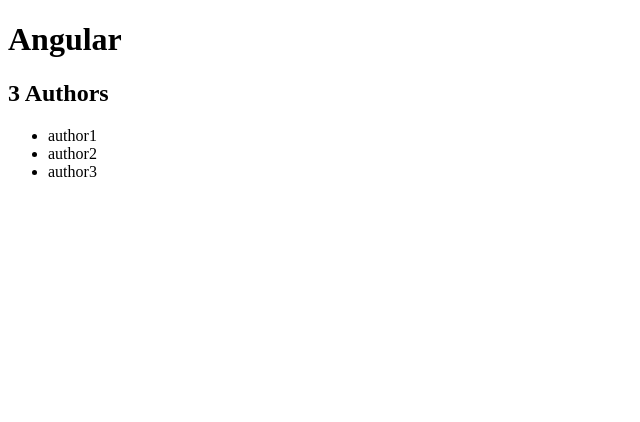
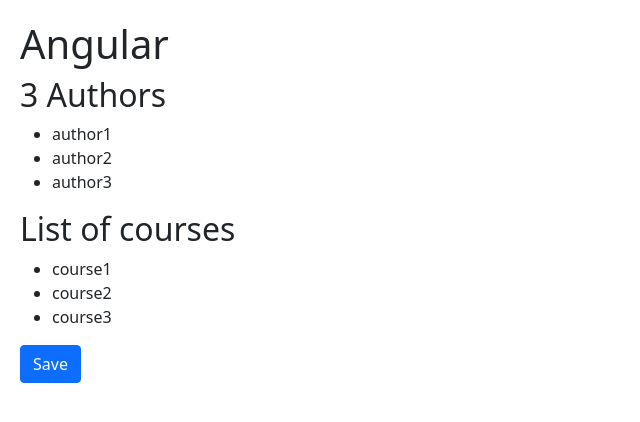
Before and after one commit to nbonbon/angular-cwm, an Angular app in the folder hello-world/: page / in a window 1280 px wide. Shown: the top 422 px of the page, without its empty margins (0-640 px from the left). Built offline with nearby package versions, Linux system fonts and the light colour scheme.

Commit message:
Adding Bootstrap

```diff
--- a/hello-world/package.json
+++ b/hello-world/package.json
@@ -18,6 +18,7 @@
     "@angular/platform-browser": "~13.3.0",
     "@angular/platform-browser-dynamic": "~13.3.0",
     "@angular/router": "~13.3.0",
+    "bootstrap": "^5.1.3",
     "rxjs": "~7.5.0",
     "tslib": "^2.3.0",
     "zone.js": "~0.11.4"
--- a/hello-world/src/app/app.component.html
+++ b/hello-world/src/app/app.component.html
@@ -1,2 +1,3 @@
 <h1>Angular</h1>
 <authors></authors>
+<courses></courses>
--- a/hello-world/src/app/courses.component.ts
+++ b/hello-world/src/app/courses.component.ts
@@ -10,6 +10,7 @@ import { CoursesService } from './courses.service';
                 {{ course }}
             </li>
         </ul>
+        <button class="btn btn-primary">Save</button>
     `
 })
 export class CoursesComponent {
--- a/hello-world/src/styles.css
+++ b/hello-world/src/styles.css
@@ -1 +1,4 @@
 /* You can add global styles to this file, and also import other style files */
+@import "~bootstrap/dist/css/bootstrap.css";
+
+body { padding: 20px; }
```
Also changed, not shown: 1 other file (tests, documents, lock files or other folders).
